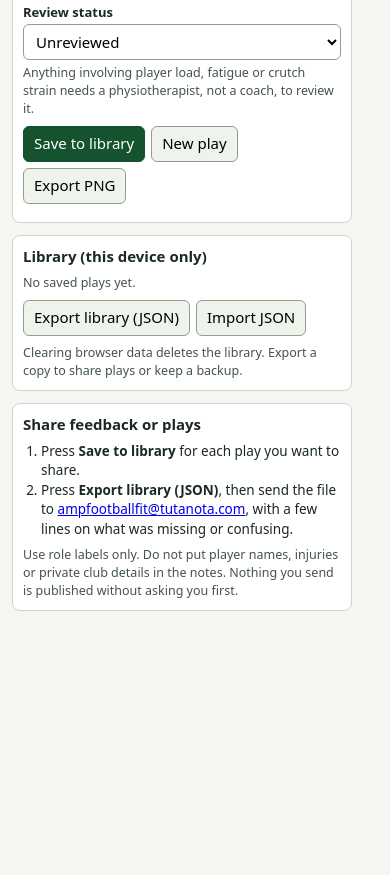
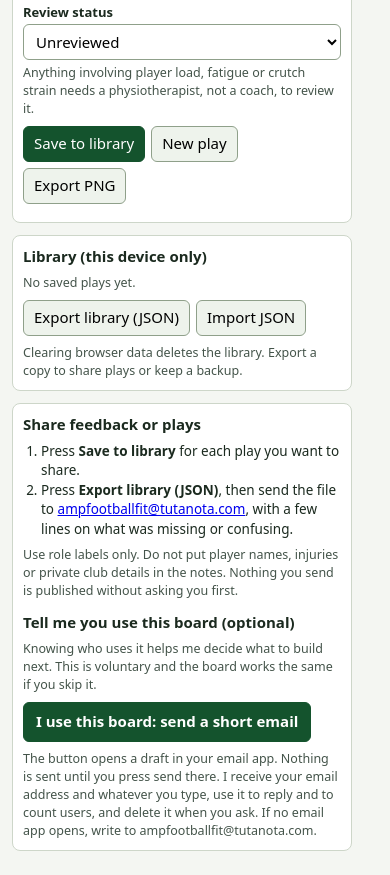
Before and after one commit to acraens/AmpCoachKit, a plain HTML site: page index.html in a window 390 px wide. Shown: the part 1264-2139 px from the top of the page. Before the commit the page ends 1899 px from the top, so only its background shows below. Drawn offline with Linux system fonts and the light colour scheme.

Commit message:
Add optional "I use this board" email button
The feedback card gets an optional button that opens a draft email to the
public contact address in the user's own email app. The page still makes
no network requests; nothing is sent unless the user presses send in their
email app. README privacy paragraph updated.

Tested in headless Chrome only: link target, subject and body, no network
requests, no console errors, card layout at 390 px. Not tested on real
phones, mail clients, Firefox or Safari.

Co-Authored-By: Claude Sonnet 5.5 <noreply@anthropic.com>
Claude-Session: https://claude.ai/code/session_01LE7ZBsgUYB1XTpCAev8DQe

```diff
--- a/index.html
+++ b/index.html
@@ -42,6 +42,8 @@ details ul { margin:6px 0 0 18px; padding:0; font-size:13.5px; }
 .warn { border-left:4px solid #b45309; background:#fff7ed; padding:6px 8px; font-size:13px; border-radius:4px; margin:6px 0; }
 #frameInfo { font-weight:600; min-width:92px; text-align:center; }
 .sr { position:absolute; left:-9999px; }
+a.btnlink { display:inline-block; padding:8px 12px; border:1px solid var(--accent); background:var(--accent); color:#fff; border-radius:6px; text-decoration:none; font-weight:600; min-height:36px; }
+a.btnlink:hover { background:#0f3f22; }
 </style>
 </head>
 <body>
@@ -173,6 +175,10 @@ details ul { margin:6px 0 0 18px; padding:0; font-size:13.5px; }
         <li>Press <b>Export library (JSON)</b>, then send the file to <span id="contactSlot"></span>, with a few lines on what was missing or confusing.</li>
       </ol>
       <p class="hint">Use role labels only. Do not put player names, injuries or private club details in the notes. Nothing you send is published without asking you first.</p>
+      <h2 style="margin-top:12px">Tell me you use this board (optional)</h2>
+      <p class="hint" style="margin-top:0">Knowing who uses it helps me decide what to build next. This is voluntary and the board works the same if you skip it.</p>
+      <p style="margin:8px 0"><a id="iUseBtn" class="btnlink" href="#">I use this board: send a short email</a></p>
+      <p class="hint">The button opens a draft in your email app. Nothing is sent until you press send there. I receive your email address and whatever you type, use it to reply and to count users, and delete it when you ask. If no email app opens, write to <span id="iUseAddr"></span>.</p>
     </div>
   </aside>
 </main>
@@ -584,6 +590,13 @@ details ul { margin:6px 0 0 18px; padding:0; font-size:13.5px; }
       slot.textContent = '[contact address not set yet]';
     }
   })();
+  (function () {
+    var btn = $('iUseBtn'), addr = $('iUseAddr');
+    var subject = 'I use AmpCoachKit';
+    var body = 'Hello,\n\nI use the AmpCoachKit board.\n\nClub or team (optional):\nMy role (coach, assistant, other):\nCountry (optional):\n\nPlease do not include player names, injuries or other health information.\n';
+    btn.href = 'mailto:' + CONTACT + '?subject=' + encodeURIComponent(subject) + '&body=' + encodeURIComponent(body);
+    addr.textContent = CONTACT;
+  })();
   drawPitch();
   writeCard();
   renderCur();
```
Also changed, not shown: 1 other file.
